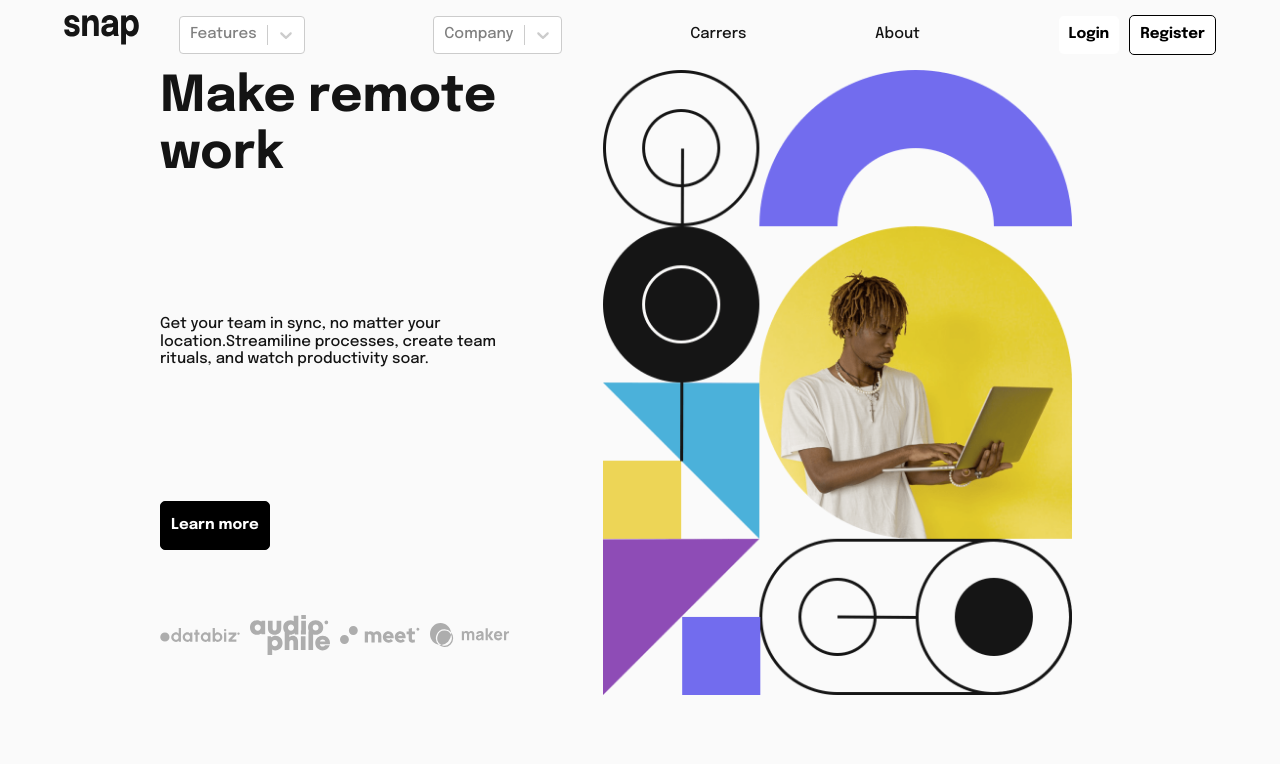
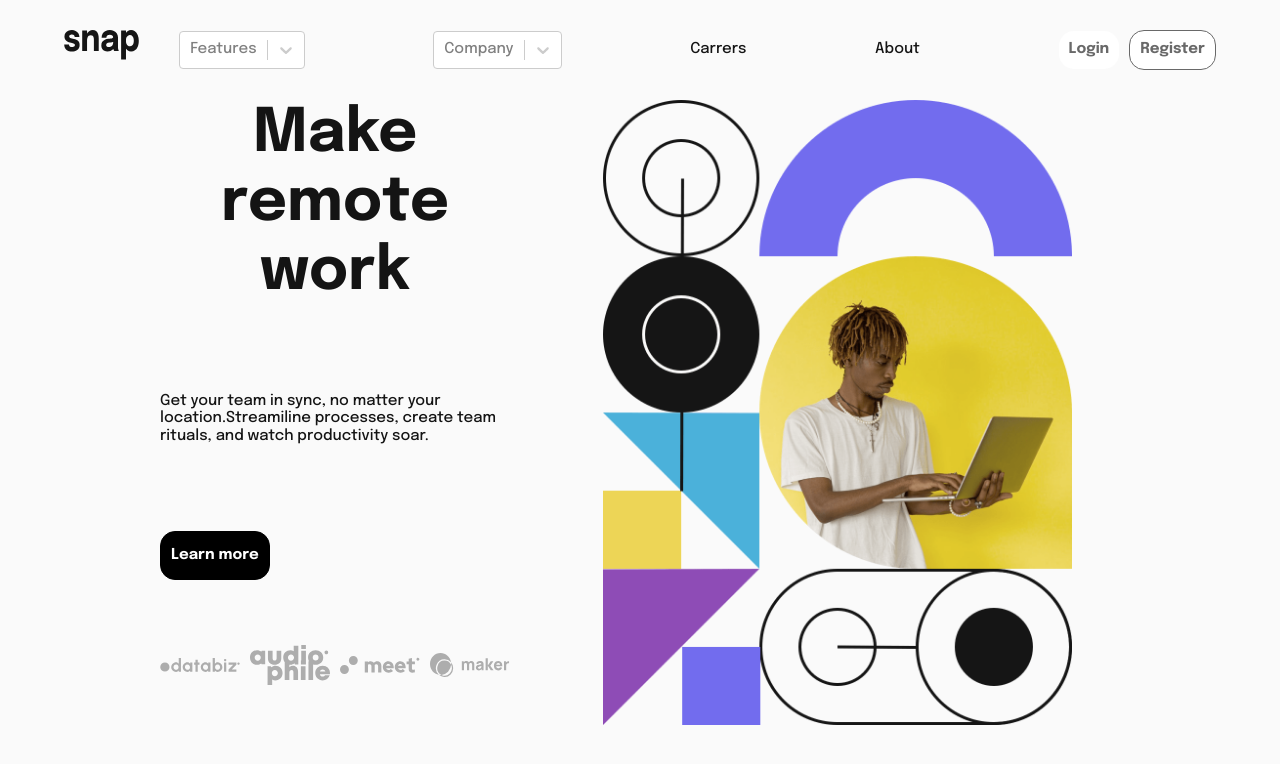
Before and after one commit to carlosGabrielCarreno/intro-section-with-dropdown-navigation-main, a React (Vite) app: page / in a window 1280 px wide. Shown: the top 764 px of the page. Built offline with nearby package versions, Linux system fonts and the light colour scheme.

Commit message:
add margin in navbar

```diff
--- a/src/components/main/_main.scss
+++ b/src/components/main/_main.scss
@@ -11,14 +11,14 @@
     display: flex;
     flex-direction: column;
     justify-content: space-between;
+    //border: solid yellow;
     gap: 1rem;
     & .title-main {
       text-align: center;
       margin: 0;
       font-size: 2.5rem;
       @media (min-width: 1000px) {
-        font-size: 3.3rem;
-        text-align: start;
+        font-size: 4rem;
       }
     }
     & .paragraph {
@@ -41,7 +41,7 @@
         justify-content: flex-start;
       }
       & .btn {
-        border-radius: 5px;
+        border-radius: 1rem;
         padding: 15px 10px;
         /* margin: 1rem 0; */
         font-weight: 600;
--- a/src/components/navbar/_navbar.scss
+++ b/src/components/navbar/_navbar.scss
@@ -2,6 +2,8 @@
   width: 100%;
   height: 70px;
   transition: all 0.5s ease;
+  //border: solid red;
+  margin: 1rem 0;
 }
 
 .wrapper {
@@ -93,17 +95,17 @@
 }
 
 .login {
-  border-radius: 5px;
+  border-radius: 1rem;
+
   padding: 10px;
-  /* margin: 1rem 0; */
   font-weight: 600;
   background-color: #fff;
-  color: #000;
+  color: hsl(0, 0%, 41%);
   border: transparent;
   cursor: pointer;
   transition: all 0.3s ease-in;
   &:hover {
-    color: hsl(0, 0%, 41%);
+    color: hsl(0, 0%, 8%);
     //Almost White: hsl(0, 0%, 98%)
     //Medium Gray: hsl(0, 0%, 41%)
     //Almost Black: hsl(0, 0%, 8%)
@@ -113,18 +115,19 @@
   }
 }
 .register {
-  border-radius: 5px;
+  border-radius: 1rem;
+
   padding: 10px;
   /* margin: 1rem 0; */
   font-weight: 600;
   background-color: #fff;
-  color: #000;
-  border: 1px solid #000;
   cursor: pointer;
   transition: all 0.3s ease-in;
+  color: hsl(0, 0%, 41%);
+  border: 1px solid hsl(0, 0%, 41%);
   &:hover {
-    color: hsl(0, 0%, 41%);
-    border: 1px solid hsl(0, 0%, 41%);
+    color: hsl(0, 0%, 8%);
+    border: 1px solid hsl(0, 0%, 8%);
   }
   @media screen and (min-width: 960px) {
     margin-left: 10px;
--- a/src/components/sidebar/_sidebar.scss
+++ b/src/components/sidebar/_sidebar.scss
@@ -1,6 +1,6 @@
 .sidebar {
   grid-area: sidebar;
-  /* border: solid red; */
+  //border: solid red;
   width: 100%;
   height: 100%;
 
```
Also changed, not shown: src/app.scss (+9 -9 lines).
